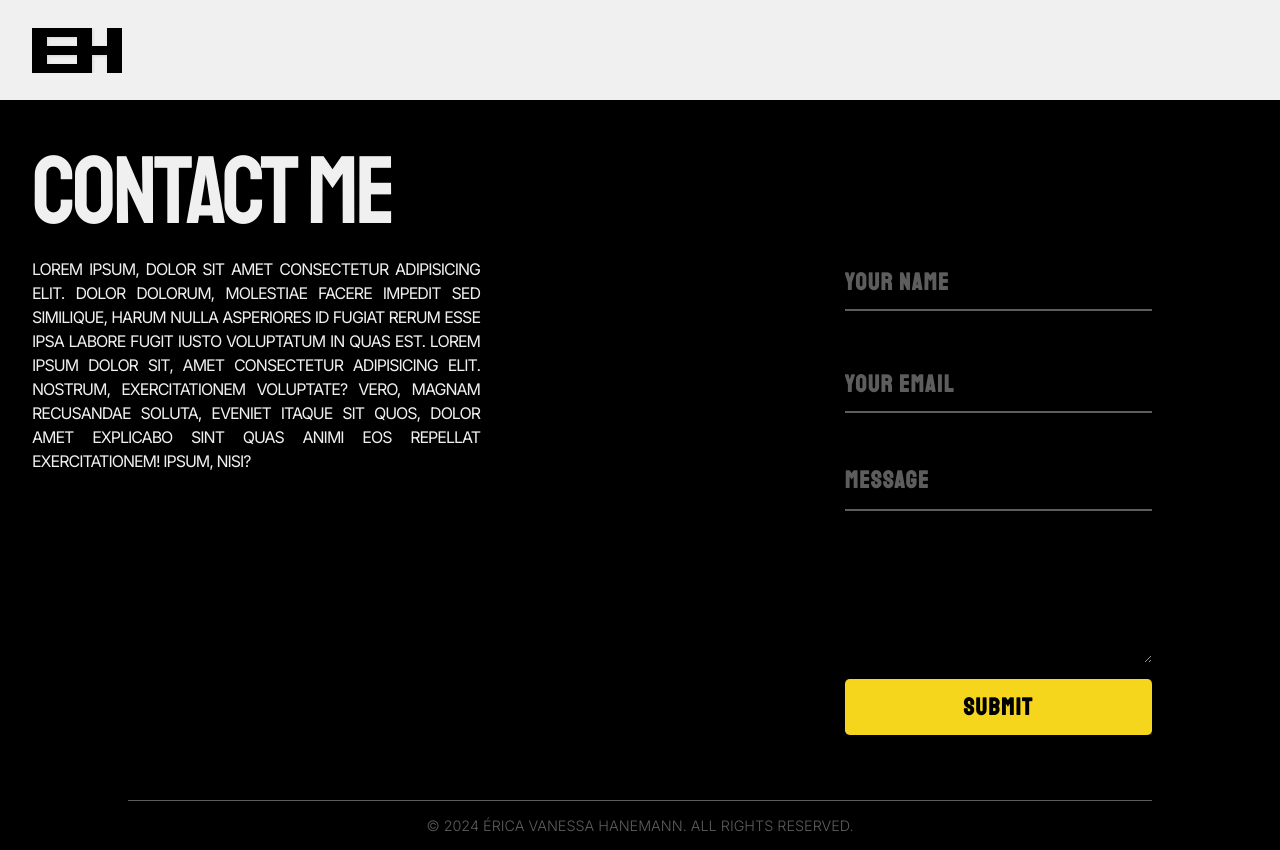
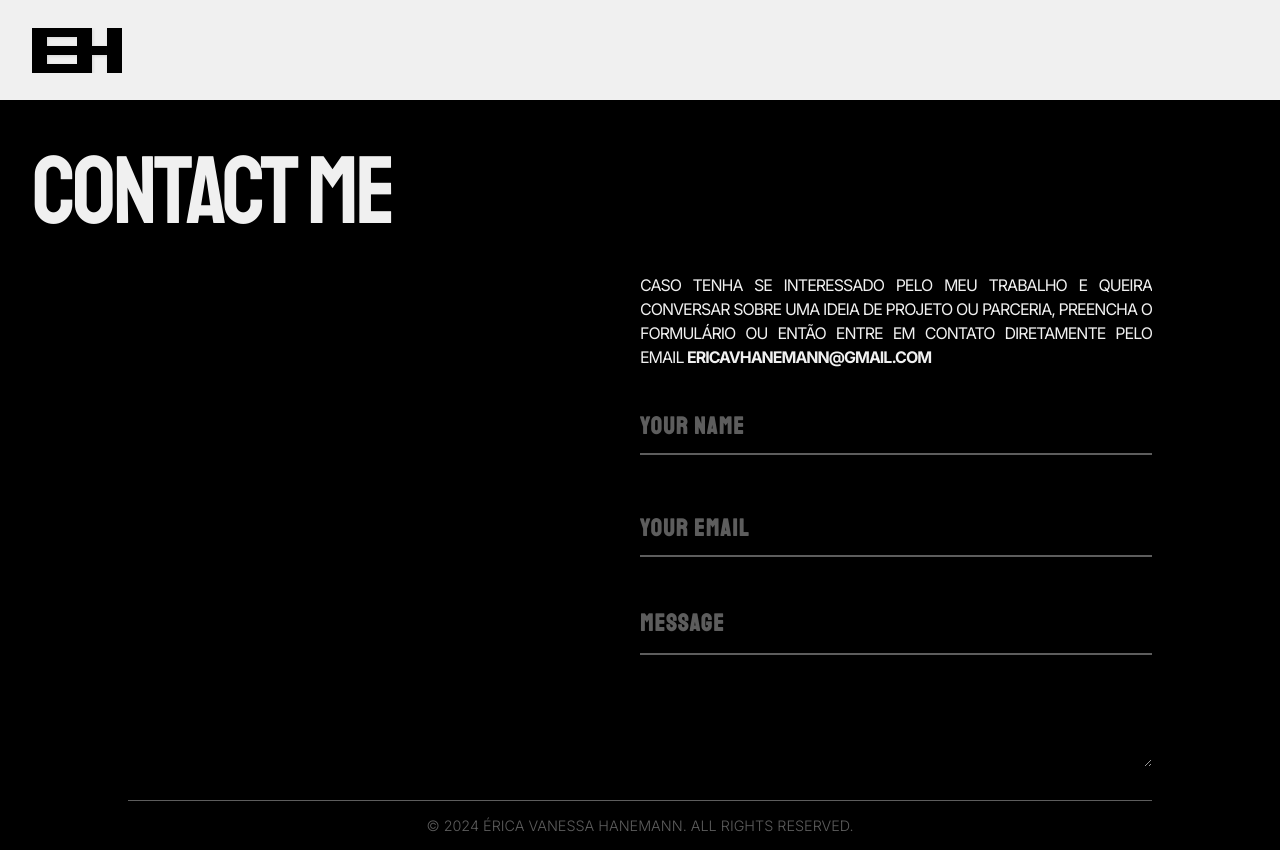
Before and after one commit to ericahanemann/erica-portfolio, a React (Vite) app: page /contact in a window 1280 px wide. Built offline with nearby package versions, Linux system fonts and the light colour scheme.

Commit message:
feat: implement formspree on contact form

```diff
--- a/package.json
+++ b/package.json
@@ -10,6 +10,7 @@
     "preview": "vite preview"
   },
   "dependencies": {
+    "@formspree/react": "^2.5.1",
     "react": "^18.3.1",
     "react-dom": "^18.3.1",
     "react-icons": "^5.3.0",
--- a/src/pages/Contact/Contact.module.css
+++ b/src/pages/Contact/Contact.module.css
@@ -29,7 +29,7 @@
   width: 100%;
   height: 100%;
   display: flex;
-  justify-content: space-between;
+  justify-content: end;
   margin-bottom: 2rem;
 }
 
@@ -51,9 +51,44 @@
   padding: 1rem 2rem;
 }
 
+.formInfo {
+  width: 100%;
+  display: flex;
+  justify-content: end;
+  padding: 1rem 8rem 0 0;
+}
+
+.formInfo p {
+  width: 100%;
+  text-transform: uppercase;
+  font-size: 1rem;
+  font-weight: 400;
+  line-height: 1.5rem;
+  margin: 1rem 0;
+  letter-spacing: -1px;
+  text-align: justify;
+  color: var(--primary-color);
+  padding: 1rem 0;
+}
+
 .formContainer {
   width: 50%;
   height: 100%;
+}
+
+.statusMessage {
+  width: 100%;
+  display: flex;
+  justify-content: start;
+  text-align: center;
+  text-transform: uppercase;
+  font-weight: 500;
+  font-size: 1rem;
+  line-height: 1.5rem;
+  margin: 1rem 0;
+  letter-spacing: -1px;
+  color: var(--highlights-color);
+  margin-top: 1rem;
 }
 
 .formContainer form {
@@ -62,11 +97,11 @@
   flex-direction: column;
   align-items: end;
   gap: 1rem;
-  padding: 2rem 8rem;
+  padding: 0 8rem 0 0;
 }
 
 form .field {
-  width: 80%;
+  width: 100%;
   position: relative;
   display: flex;
   flex-direction: column;
@@ -155,7 +190,7 @@ form .field .textarea:focus {
 }
 
 .submitButton {
-  width: 80%;
+  width: 100%;
   position: relative;
   outline: none;
   text-transform: uppercase;
--- a/src/pages/Contact/Contact.tsx
+++ b/src/pages/Contact/Contact.tsx
@@ -1,7 +1,8 @@
 import styles from "./Contact.module.css";
 import { TranslationContent } from "../../types/translations";
-import { ChangeEvent, FormEvent, useEffect } from "react";
+import { ChangeEvent, useEffect } from "react";
 import { useState } from "react";
+import { useForm, ValidationError } from "@formspree/react";
 
 interface ContactProps {
   content: TranslationContent;
@@ -11,17 +12,10 @@ export default function Contact({ content }: ContactProps) {
   const [contact, setContact] = useState({
     name: "",
     email: "",
-    subject: "StaticForms - Contact Form",
-    honeypot: "", // if any value received in this field, form submission will be ignored.
     message: "",
-    replyTo: "@", // this will set replyTo of email to email address entered in the form
-    accessKey: "you-access-key", // get your access key from https://www.staticforms.xyz
   });
 
-  const [response, setResponse] = useState({
-    type: "",
-    message: "",
-  });
+  const [state, handleSubmit] = useForm("mzzpnokz");
 
   useEffect(() => {
     window.scrollTo(0, 0);
@@ -31,92 +25,78 @@ export default function Contact({ content }: ContactProps) {
     e: ChangeEvent<HTMLInputElement | HTMLTextAreaElement>
   ) => setContact({ ...contact, [e.target.name]: e.target.value });
 
-  const handleSubmit = async (e: FormEvent<HTMLFormElement>) => {
-    e.preventDefault();
-    try {
-      const res = await fetch("https://api.staticforms.xyz/submit", {
-        method: "POST",
-        body: JSON.stringify(contact),
-        headers: { "Content-Type": "application/json" },
-      });
-
-      const json = await res.json();
-
-      if (json.success) {
-        setResponse({
-          type: "success",
-          message: "Thank you for reaching out to us.",
-        });
-      } else {
-        setResponse({
-          type: "error",
-          message: json.message,
-        });
-      }
-    } catch (e) {
-      console.log("An error occurred", e);
-      setResponse({
-        type: "error",
-        message: "An error occured while submitting the form",
-      });
-    }
-  };
-
   return (
     <main className={styles.main}>
       <section className={styles.contact}>
         <h3 className={styles.contactTitle}>{content.contact.title}</h3>
         <div className={styles.contactContainer}>
-          <div className={styles.contactInfo}>
-            <p>
-              Lorem ipsum, dolor sit amet consectetur adipisicing elit. Dolor
-              dolorum, molestiae facere impedit sed similique, harum nulla
-              asperiores id fugiat rerum esse ipsa labore fugit iusto voluptatum
-              in quas est. Lorem ipsum dolor sit, amet consectetur adipisicing
-              elit. Nostrum, exercitationem voluptate? Vero, magnam recusandae
-              soluta, eveniet itaque sit quos, dolor amet explicabo sint quas
-              animi eos repellat exercitationem! Ipsum, nisi?
-            </p>
-          </div>
-
           <div className={styles.formContainer}>
-            <form
-              action="https://api.staticforms.xyz/submit"
-              method="post"
-              onSubmit={handleSubmit}
-            >
-              <div className={styles.field} style={{ display: "none" }}>
-                <label className={styles.label}>Title</label>
-                <input
-                  className={styles.input}
-                  type="text"
-                  name="honeypot"
-                  style={{ display: "none" }}
-                  onChange={handleChange}
-                />
-                <input type="hidden" name="subject" onChange={handleChange} />
-              </div>
-
+            {state.succeeded ? (
+              <p className={styles.statusMessage}>
+                já recebi seu contato! retornarei assim que possível ;)
+              </p>
+            ) : (
+              ""
+            )}
+            {state.errors ? (
+              <p className={styles.statusMessage}>
+                algo deu errado! se necessário, entre em contato diretamente no
+                meu email
+              </p>
+            ) : (
+              ""
+            )}
+            <div className={styles.formInfo}>
+              <p>
+                Caso tenha se interessado pelo meu trabalho e queira conversar
+                sobre uma ideia de projeto ou parceria, preencha o formulário ou
+                então entre em contato diretamente pelo email{" "}
+                <strong>ericavhanemann@gmail.com</strong>
+              </p>
+            </div>
+            <form method="POST" onSubmit={handleSubmit}>
               <div className={styles.field}>
-                <label className={styles.label}>Your Name</label>
+                <label className={styles.label} htmlFor="name">
+                  Your Name
+                </label>
                 <input
                   className={styles.input}
                   type="text"
                   name="name"
+                  value={state.succeeded || state.errors ? " " : contact.name}
                   placeholder=" "
                   onChange={handleChange}
                   required
+                  disabled={state.succeeded || state.errors ? true : false}
+                />
+                <ValidationError
+                  prefix="Name"
+                  field="name"
+                  errors={state.errors}
                 />
               </div>
               <div className={styles.field}>
-                <label className={styles.label}>Your Email</label>
+                <label className={styles.label} htmlFor="email">
+                  Your Email
+                </label>
                 <input
                   className={styles.input}
                   type="email"
                   name="email"
+                  value={state.succeeded || state.errors ? " " : contact.email}
                   placeholder=" "
                   onChange={handleChange}
                   required
+                  disabled={
+                    state.succeeded || state.errors || state.submitting
+                      ? true
+                      : false
+                  }
+                />
+                <ValidationError
+                  prefix="Email"
+                  field="email"
+                  errors={state.errors}
                 />
               </div>
               <div className={styles.field}>
@@ -126,15 +106,36 @@ export default function Contact({ content }: ContactProps) {
                 <textarea
                   className={styles.textarea}
                   name="message"
+                  value={
+                    state.succeeded || state.errors ? " " : contact.message
+                  }
                   placeholder=" "
                   onChange={handleChange}
-                  rows={6}
+                  rows={4}
                   cols={100}
                   required
+                  disabled={
+                    state.succeeded || state.errors || state.submitting
+                      ? true
+                      : false
+                  }
+                />
+                <ValidationError
+                  prefix="Message"
+                  field="message"
+                  errors={state.errors}
                 />
               </div>
               <div className={styles.control}>
-                <button className={styles.submitButton} type="submit">
+                <button
+                  className={styles.submitButton}
+                  type="submit"
+                  disabled={
+                    state.succeeded || state.errors || state.submitting
+                      ? true
+                      : false
+                  }
+                >
                   Submit
                 </button>
               </div>
```
Also changed, not shown: 1 other file (tests, documents, lock files or other folders).
